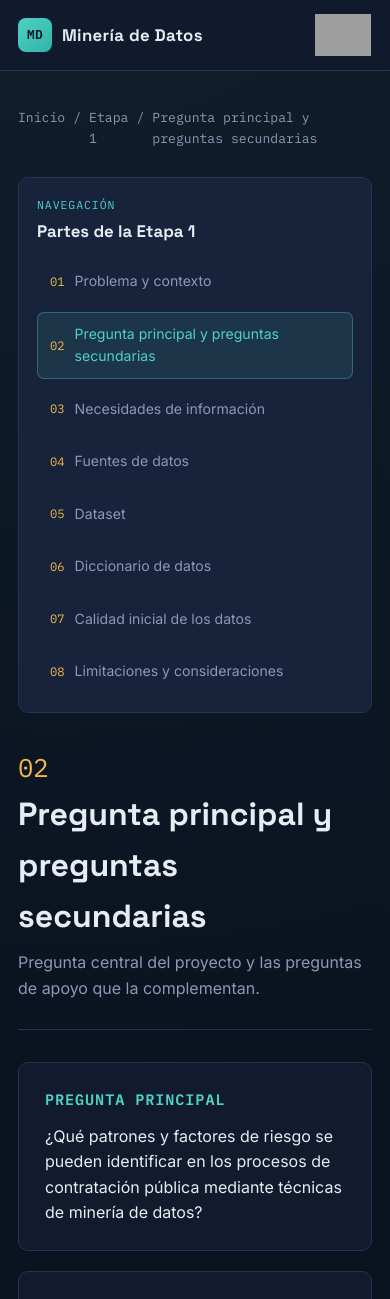
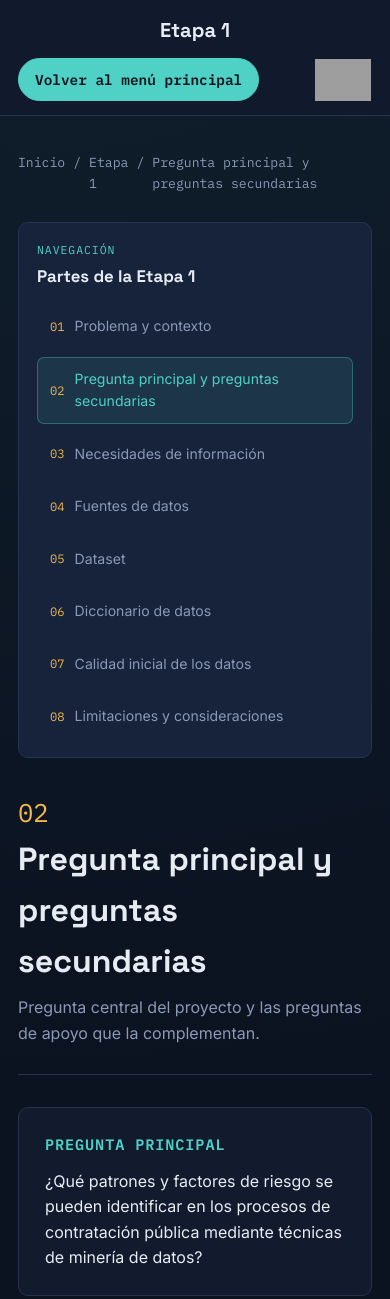
Before and after one commit to disociando31/datamining901, a Flask app: page /etapa1/preguntas in a window 390 px wide. Shown: the top 1299 px of the page. Run offline with Flask 3, Linux system fonts and the light colour scheme; grey boxes are pictures that could not be loaded.

Commit message:
Cambios en etapa 2
Se habilita el botón etapa 2, se redirige la ruta para que lleve al contenido correspondiente, además se crea otro header para diferenciar la etapa que se visualiza

Co-Authored-By: Ian  <179546392+disociando31@users.noreply.github.com>
Co-Authored-By: Arias1178 <199009712+Arias1178@users.noreply.github.com>
Co-Authored-By: Edwinl21 <198355424+Edwinl21@users.noreply.github.com>

```diff
--- a/routes.py
+++ b/routes.py
@@ -5,6 +5,7 @@ from flask import Blueprint, render_template, abort
 
 from contenido import INFO_PROYECTO, ETAPAS
 from submenu import SUBMENUS_ETAPA_1
+from submenu2 import SUBMENUS_ETAPA_2
 
 
 main_bp = Blueprint("main", __name__)
@@ -65,7 +66,33 @@ def etapa1_submenu(slug):
 
     return render_template(
         "submenu.html",
-        submenu=submenu
+        submenu=submenu,
+        etapa_numero=1,
+        submenus=SUBMENUS_ETAPA_1,
+        ruta_endpoint="main.etapa1_submenu",
+    )
+
+
+@main_bp.route("/etapa2/<string:slug>")
+def etapa2_submenu(slug):
+    """
+    Muestra una sección específica de la Etapa 2.
+    """
+
+    submenu = _buscar_submenu(
+        slug,
+        SUBMENUS_ETAPA_2
+    )
+
+    if submenu is None:
+        abort(404)
+
+    return render_template(
+        "submenu.html",
+        submenu=submenu,
+        etapa_numero=2,
+        submenus=SUBMENUS_ETAPA_2,
+        ruta_endpoint="main.etapa2_submenu",
     )
 
 
@@ -78,6 +105,7 @@ def inyectar_datos_globales():
     return {
         "etapas": ETAPAS,
         "submenus_etapa_1": SUBMENUS_ETAPA_1,
+        "submenus_etapa_2": SUBMENUS_ETAPA_2,
         "info_proyecto": INFO_PROYECTO,
     }
 
--- a/static/style.css
+++ b/static/style.css
@@ -77,6 +77,46 @@ a { color: inherit; text-decoration: none; }
 }
 
 .brand-text { font-size: 1.05rem; }
+
+.boton-menu-principal {
+    display: inline-flex;
+    align-items: center;
+    justify-self: start;
+    width: fit-content;
+    background: var(--color-accent);
+    padding: 9px 16px;
+    border: 1px solid var(--color-accent);
+    border-radius: 999px;
+    color: #06141F;
+    font-weight: 600;
+    font-family: var(--fuente-mono);
+    font-size: 0.9rem;
+    transition: transform 0.15s ease, background 0.15s ease;
+}
+
+.boton-menu-principal:hover {
+    background: var(--color-accent-strong);
+    transform: translateY(-1px);
+}
+
+.topbar-submenu {
+    display: grid;
+    grid-template-columns: 1fr auto 1fr;
+    gap: 18px;
+}
+
+.titulo-etapa {
+    margin: 0;
+    color: var(--color-text);
+    font-family: var(--fuente-display);
+    font-size: 1.25rem;
+    text-align: center;
+}
+
+.topbar-submenu .imagen-header {
+    justify-self: end;
+    margin-left: 0;
+}
 
 .imagen-header {
     display: block;
@@ -467,6 +507,10 @@ button:focus-visible {
 /* --- Responsive --- */
 @media (max-width: 720px) {
     .topbar { padding: 14px 18px; flex-wrap: wrap; gap: 12px; }
+    .topbar-submenu { grid-template-columns: 1fr auto; }
+    .topbar-submenu .titulo-etapa { grid-column: 1 / -1; grid-row: 1; }
+    .topbar-submenu .boton-menu-principal { grid-column: 1; grid-row: 2; }
+    .topbar-submenu .imagen-header { grid-column: 2; grid-row: 2; }
     .contenido-pagina { padding: 36px 18px 60px; }
     .portada-integrantes-grid { grid-template-columns: 1fr; }
     .portada-integrante,
--- a/templates/base.html
+++ b/templates/base.html
@@ -8,16 +8,17 @@
 </head>
 <body>
 
+    {% block encabezado %}
         <header class="topbar">
-        <a href="{{ url_for('main.index') }}" class="brand">
+            <div class="brand">
                 <span class="brand-mark">MD</span>
                 <span class="brand-text">Minería de Datos</span>
-        </a>
+            </div>
             <img class="imagen-header"
                  src="https://encrypted-tbn0.gstatic.com/images?q=tbn:ANd9GcTSUWQEL99ngj85ApjDNi3nvYTSrTV12wZ8PVpvIP-8vQ&s"
                  alt="Imagen del proyecto de minería de datos">
-
         </header>
+    {% endblock %}
 
     <main class="contenido-pagina">
         {% block contenido %}{% endblock %}
--- a/templates/index.html
+++ b/templates/index.html
@@ -27,9 +27,9 @@
         <a href="{{ url_for('main.etapa1_submenu', slug='problema-y-contexto') }}" class="boton-primario">
             Ver Etapa 1 →
         </a>
-        <button type="button" class="boton-secundario" disabled>
-            Etapa 2 · Próximamente
-        </button>
+        <a href="{{ url_for('main.etapa2_submenu', slug='objetivo-de-la-etapa') }}" class="boton-primario">
+            Ver Etapa 2 →
+        </a>
     </div>
 </section>
 {% endblock %}
--- a/templates/submenu.html
+++ b/templates/submenu.html
@@ -1,6 +1,18 @@
 {% extends "base.html" %}
 
 {% block titulo %}{{ submenu.titulo }}{% endblock %}
+
+{% block encabezado %}
+    <header class="topbar topbar-submenu">
+        <a href="{{ url_for('main.index') }}" class="boton-menu-principal">
+            Volver al menú principal
+        </a>
+        <h1 class="titulo-etapa">Etapa {{ etapa_numero }}</h1>
+        <img class="imagen-header"
+             src="https://encrypted-tbn0.gstatic.com/images?q=tbn:ANd9GcTSUWQEL99ngj85ApjDNi3nvYTSrTV12wZ8PVpvIP-8vQ&s"
+             alt="Imagen del proyecto de minería de datos">
+    </header>
+{% endblock %}
 
 {% block contenido %}
 <article class="submenu-pagina">
@@ -8,20 +20,20 @@
     <nav class="ruta" aria-label="Ruta de navegación">
         <a href="{{ url_for('main.index') }}">Inicio</a>
         <span>/</span>
-        <span>Etapa 1</span>
+        <span>Etapa {{ etapa_numero }}</span>
         <span>/</span>
         <span>{{ submenu.titulo }}</span>
     </nav>
 
-    <nav class="selector-etapa" aria-label="Partes de la Etapa 1">
+    <nav class="selector-etapa" aria-label="Partes de la Etapa {{ etapa_numero }}">
         <div class="selector-etapa-cabecera">
             <span class="selector-etapa-kicker">Navegación</span>
-            <h2>Partes de la Etapa 1</h2>
+            <h2>Partes de la Etapa {{ etapa_numero }}</h2>
         </div>
         <div class="selector-etapa-lista">
-            {% for sm in submenus_etapa_1 %}
+            {% for sm in submenus %}
             <a class="selector-etapa-link {% if sm.slug == submenu.slug %}selector-etapa-link--activo{% endif %}"
-               href="{{ url_for('main.etapa1_submenu', slug=sm.slug) }}"
+               href="{{ url_for(ruta_endpoint, slug=sm.slug) }}"
                {% if sm.slug == submenu.slug %}aria-current="page"{% endif %}>
                 <span class="selector-etapa-numero">{{ sm.numero }}</span>
                 <span>{{ sm.titulo }}</span>
@@ -72,21 +84,21 @@
         {% endif %}
     {% endfor %}
 
-    #Navegación rápida entre los 8 puntos de la Etapa 1
+    {# Navegación rápida entre los puntos de la etapa actual. #}
     <nav class="paginacion" aria-label="Navegación entre submenús">
-        {% set indice = submenus_etapa_1.index(submenu) %}
+        {% set indice = submenus.index(submenu) %}
         {% if indice > 0 %}
-            {% set anterior = submenus_etapa_1[indice - 1] %}
-            <a class="paginacion-link" href="{{ url_for('main.etapa1_submenu', slug=anterior.slug) }}">
+            {% set anterior = submenus[indice - 1] %}
+            <a class="paginacion-link" href="{{ url_for(ruta_endpoint, slug=anterior.slug) }}">
                 ← {{ anterior.numero }} {{ anterior.titulo }}
             </a>
         {% else %}
             <span></span>
         {% endif %}
 
-        {% if indice < submenus_etapa_1|length - 1 %}
-            {% set siguiente = submenus_etapa_1[indice + 1] %}
-            <a class="paginacion-link paginacion-link--siguiente" href="{{ url_for('main.etapa1_submenu', slug=siguiente.slug) }}">
+        {% if indice < submenus|length - 1 %}
+            {% set siguiente = submenus[indice + 1] %}
+            <a class="paginacion-link paginacion-link--siguiente" href="{{ url_for(ruta_endpoint, slug=siguiente.slug) }}">
                 {{ siguiente.numero }} {{ siguiente.titulo }} →
             </a>
         {% endif %}
```
Lines whose indentation alone changed are shown as unchanged.
